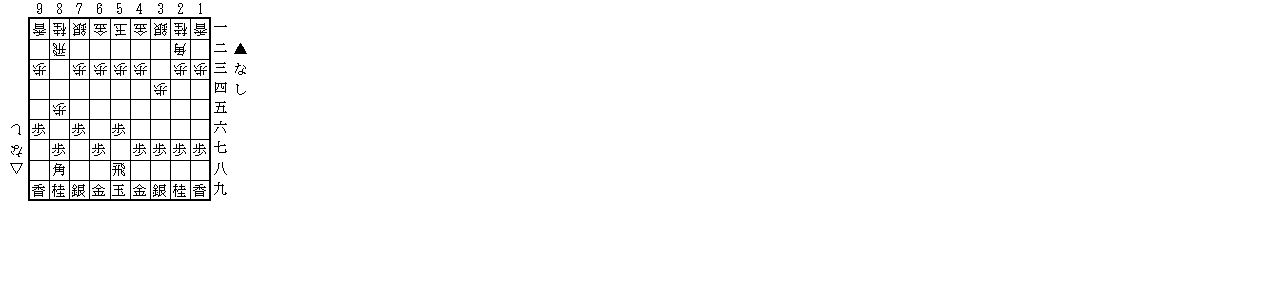
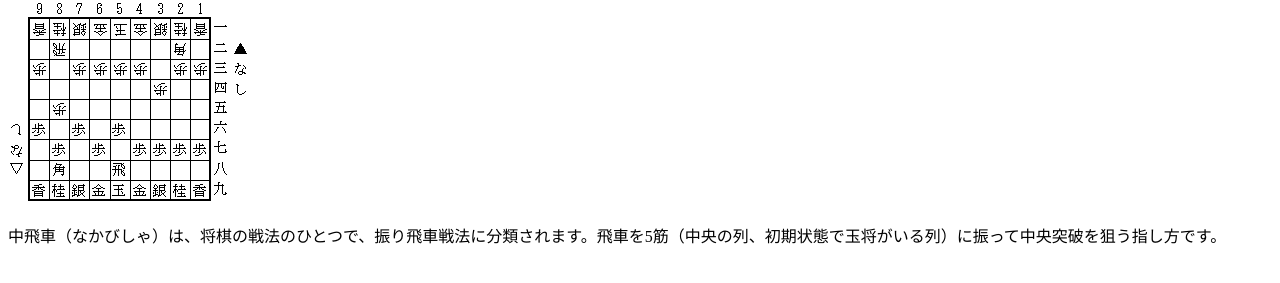
Before and after one commit to Dasaokjn/2023-fall-final, a plain HTML site: page 中飛車.html in a window 1280 px wide. Shown: the part 75-358 px from the top of the page. Drawn offline with Linux system fonts and the light colour scheme.

Commit message:
Update 中飛車.html

```diff
--- a/中飛車.html
+++ b/中飛車.html
@@ -6,6 +6,7 @@
   <body>
     <h2>中飛車</h2>
     <img src="nakabisya.jpg" alt="nakabisya">
-    <p> </p>
+    <p>
+中飛車（なかびしゃ）は、将棋の戦法のひとつで、振り飛車戦法に分類されます。飛車を5筋（中央の列、初期状態で玉将がいる列）に振って中央突破を狙う指し方です。﻿ </p>
   </body>
 </html>
```
